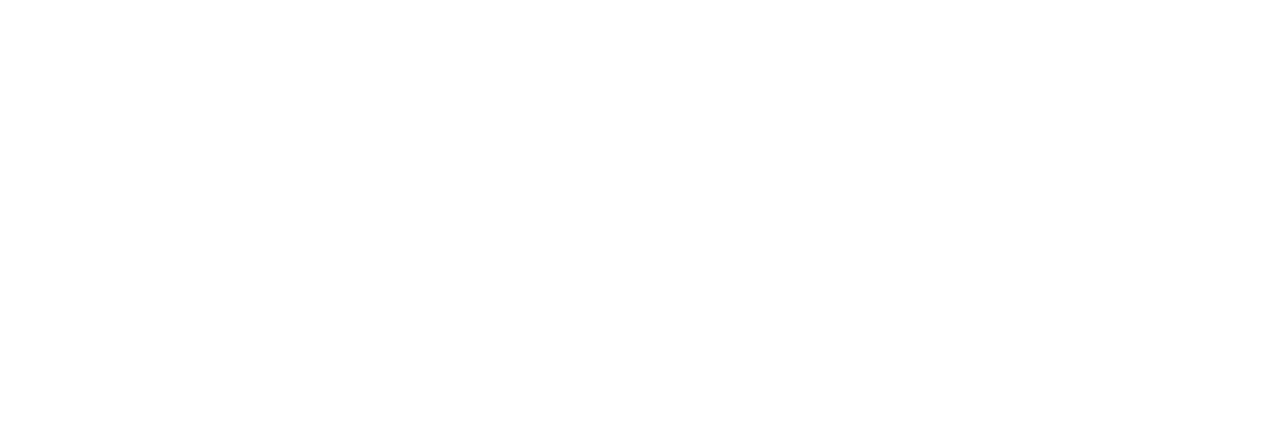
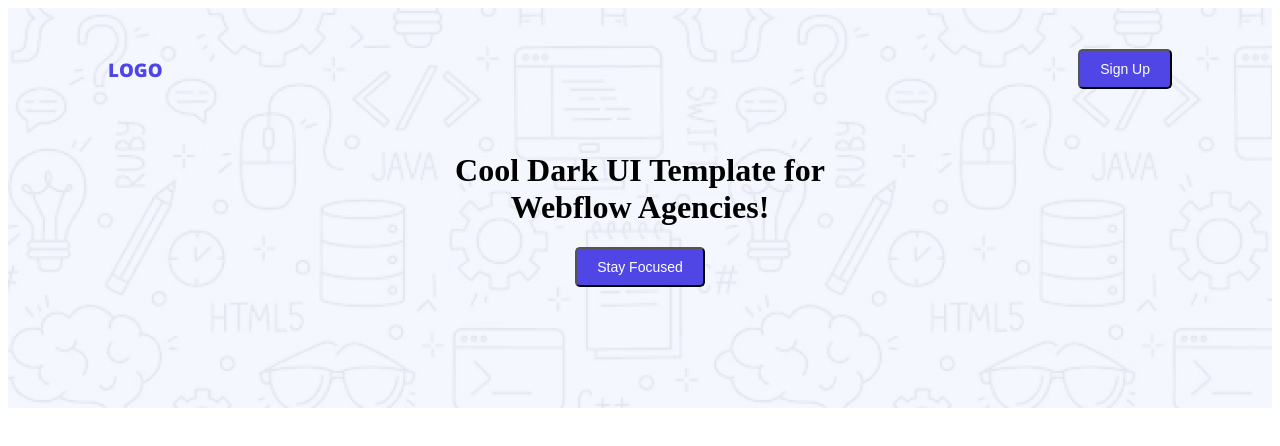
Before and after one commit to SharunTawsif/B12A01-landing-launchpadB12A01-landing-launchpad-assignment-01-, a plain HTML site: page index.html in a window 1280 px wide. Drawn offline with nearby package versions, Linux system fonts and the light colour scheme.

Commit message:
Initial header complete

```diff
--- /dev/null
+++ b/Styles/styles.css
@@ -0,0 +1,57 @@
+
+.open-sans-inter {
+  font-family: "Open Sans", sans-serif;
+  font-optical-sizing: auto;
+  font-weight: 800;
+  font-style: normal;
+  font-variation-settings:
+    "wdth" 100;
+    color: #4F46E5;
+
+}
+
+
+.open-sans-raleway {
+  font-family: "Open Sans", sans-serif;
+  font-optical-sizing: auto;
+  font-weight: 600;
+  font-style: normal;
+  font-variation-settings:
+    "width" 100;
+}
+
+.header{
+    background-image: url(../Assets/Hero-bg.png);
+    height: 400px;
+}
+
+nav{
+    display: flex;
+    justify-content: space-between;
+    padding: 30px 100px;
+    align-items: center;
+
+
+}
+
+.class-ul-li-a{
+    text-decoration: none;
+}
+
+.banner-content{
+    max-width:  0 px 200px 0 200px;
+    text-align: center;
+
+}
+/* eita niya kaaj baki ase */
+.button{
+    display: inline-block;
+      background-color: #4F46E5;
+      color: white;
+      padding: 10px 20px;
+      border-radius: 5px;
+      text-decoration: none;
+      font-size: 14px;
+      font-weight: 500;
+}
+/* ei porjonto */
--- a/index.html
+++ b/index.html
@@ -1,23 +1,43 @@
 <!DOCTYPE html>
 <html lang="en">
-<head>
-    <meta charset="UTF-8">
-    <meta name="viewport" content="width=device-width, initial-scale=1.0">
+  <head>
+    <meta charset="UTF-8" />
+    <meta name="viewport" content="width=device-width, initial-scale=1.0" />
     <title>portfolio Website</title>
-</head>
-<body>
 
-    <header>
+    <link rel="preconnect" href="https://fonts.googleapis.com" />
+    <link rel="preconnect" href="https://fonts.gstatic.com" crossorigin />
+    <link
+      href="https://fonts.googleapis.com/css2?family=Inter:ital,opsz,wght@0,14..32,100..900;1,14..32,100..900&family=Open+Sans:ital,wght@0,300..800;1,300..800&display=swap"
+      rel="stylesheet"
+    />
 
+    <link rel="preconnect" href="https://fonts.googleapis.com" />
+    <link rel="preconnect" href="https://fonts.gstatic.com" crossorigin />
+    <link
+      href="https://fonts.googleapis.com/css2?family=Inter:ital,opsz,wght@0,14..32,100..900;1,14..32,100..900&family=Open+Sans:ital,wght@0,300..800;1,300..800&family=Raleway:ital,wght@0,100..900;1,100..900&display=swap"
+      rel="stylesheet"
+    />
+
+    <link rel="stylesheet" href="Styles/styles.css" />
+  </head>
+  <body>
+    <header class="header">
+      <nav>
+        <h3 class="open-sans-inter">LOGO</h3>
+        <a href=""><button class="button">Sign Up</button></a>
+      </nav>
+
+      <div class="banner">
+        <div class="banner-content">
+          <h1>Cool Dark UI Template for <br> Webflow Agencies!</h1>
+          <button class="button">Stay Focused</button>
+        </div>
+      </div>
     </header>
 
-    <main>
+    <main></main>
 
-    </main>
-
-    <footer>
-
-    </footer>
-
-</body>
+    <footer></footer>
+  </body>
 </html>
```
